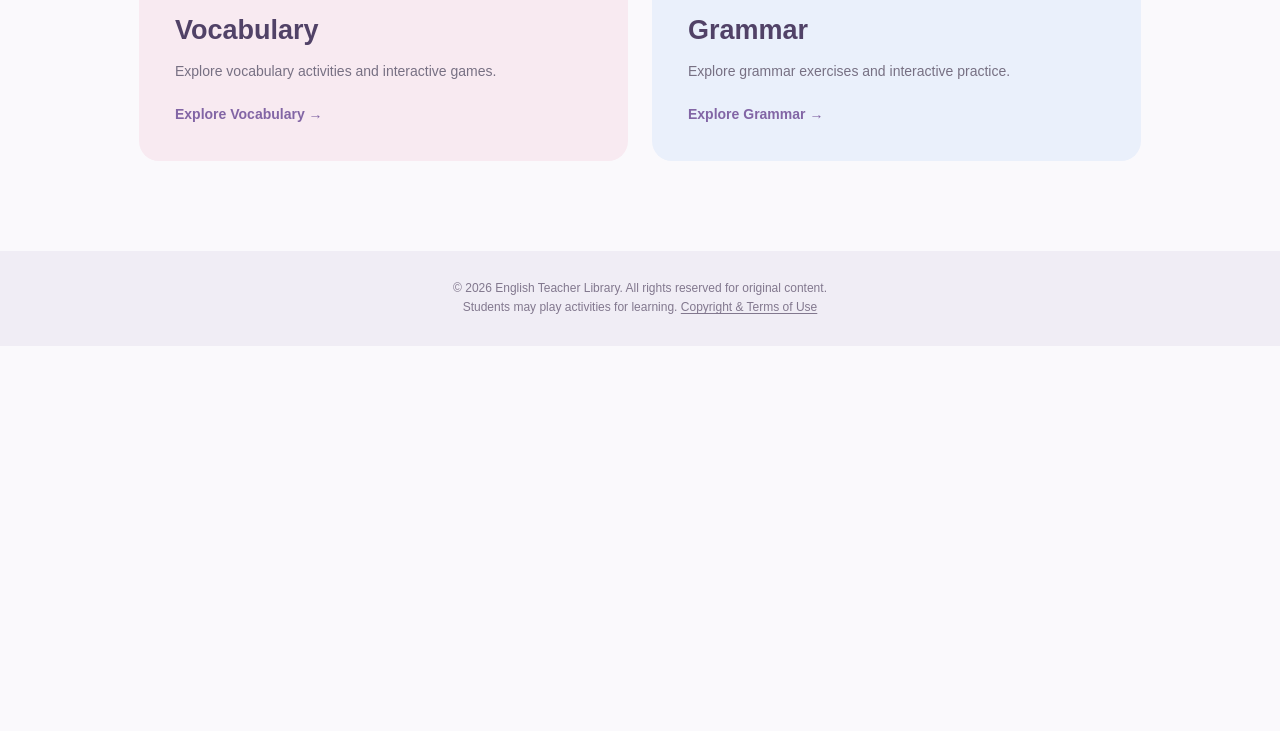
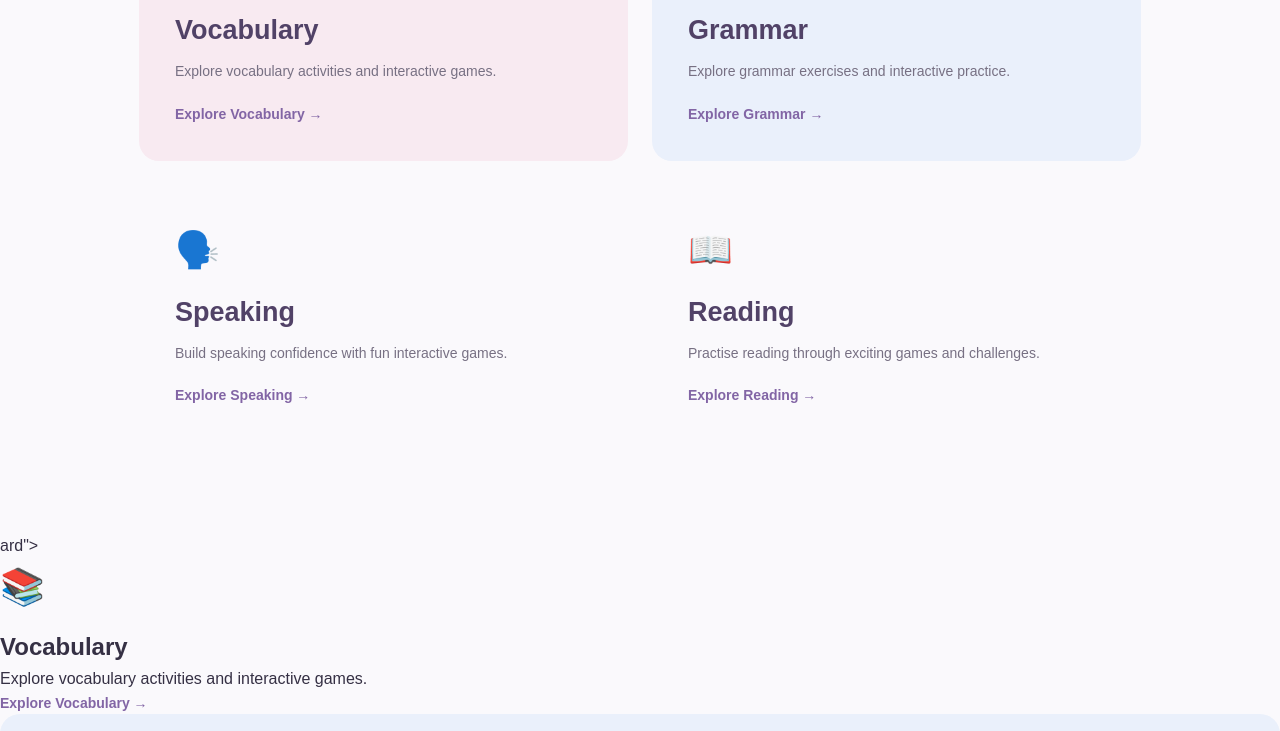
Before and after one commit to easy-en/English-teacher-library, a plain HTML site: page index.html in a window 1280 px wide. Shown: the part 532-1263 px from the top of the page. Before the commit the page ends 878 px from the top, so only its background shows below. Drawn offline with Linux system fonts and the light colour scheme.

Commit message:
Update index.html

```diff
--- a/index.html
+++ b/index.html
@@ -3,5 +3,38 @@
 <body>
 <header class="site-header"><a class="logo" href="index.html">📚 English Teacher Library</a><nav aria-label="Main navigation"><a href="vocabulary.html">Vocabulary</a><a href="grammar.html">Grammar</a></nav></header>
 <main><section class="hero"><p class="eyebrow">ENGLISH TEACHING MATERIALS</p><h1>English Teacher Library</h1><p class="hero-description">Interactive English games and activities. Choose a category to explore!</p></section>
-<section class="categories" aria-label="Activity categories"><a href="vocabulary.html" class="category-card vocabulary-card"><span class="category-icon">📚</span><h2>Vocabulary</h2><p>Explore vocabulary activities and interactive games.</p><span class="category-link">Explore Vocabulary →</span></a><a href="grammar.html" class="category-card grammar-card"><span class="category-icon">✏️</span><h2>Grammar</h2><p>Explore grammar exercises and interactive practice.</p><span class="category-link">Explore Grammar →</span></a></section></main>
+
+<section class="categories" aria-label="Activity categories">
+
+  <a href="vocabulary.html" class="category-card vocabulary-card">
+    <span class="category-icon">📚</span>
+    <h2>Vocabulary</h2>
+    <p>Explore vocabulary activities and interactive games.</p>
+    <span class="category-link">Explore Vocabulary →</span>
+  </a>
+
+  <a href="grammar.html" class="category-card grammar-card">
+    <span class="category-icon">✏️</span>
+    <h2>Grammar</h2>
+    <p>Explore grammar exercises and interactive practice.</p>
+    <span class="category-link">Explore Grammar →</span>
+  </a>
+
+  <a href="speaking.html" class="category-card speaking-card">
+    <span class="category-icon">🗣️</span>
+    <h2>Speaking</h2>
+    <p>Build speaking confidence with fun interactive games.</p>
+    <span class="category-link">Explore Speaking →</span>
+  </a>
+
+  <a href="reading.html" class="category-card reading-card">
+    <span class="category-icon">📖</span>
+    <h2>Reading</h2>
+    <p>Practise reading through exciting games and challenges.</p>
+    <span class="category-link">Explore Reading →</span>
+  </a>
+
+</section>
+</main>
+ard"><span class="category-icon">📚</span><h2>Vocabulary</h2><p>Explore vocabulary activities and interactive games.</p><span class="category-link">Explore Vocabulary →</span></a><a href="grammar.html" class="category-card grammar-card"><span class="category-icon">✏️</span><h2>Grammar</h2><p>Explore grammar exercises and interactive practice.</p><span class="category-link">Explore Grammar →</span></a></section></main>
 <footer><p>© 2026 English Teacher Library. All rights reserved for original content.</p><p>Students may play activities for learning. <a href="terms.html">Copyright &amp; Terms of Use</a></p></footer></body></html>
```
